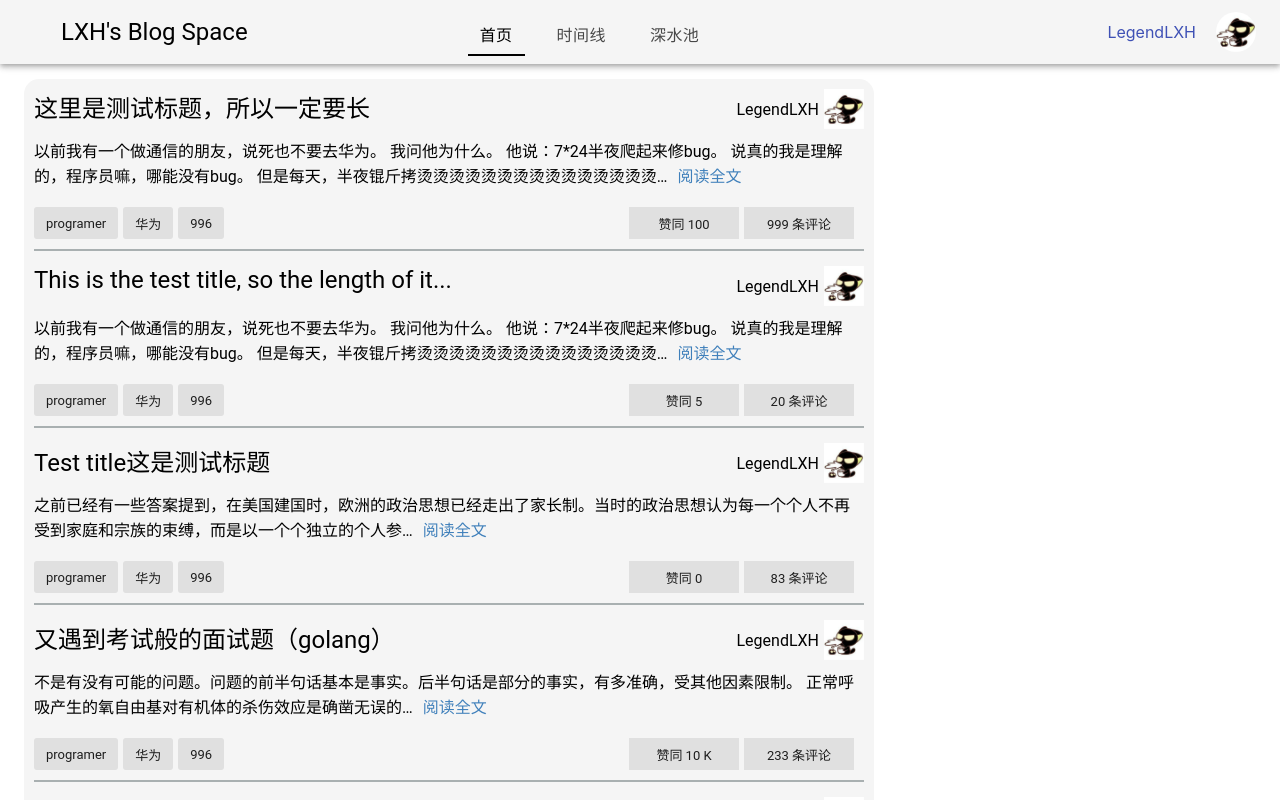
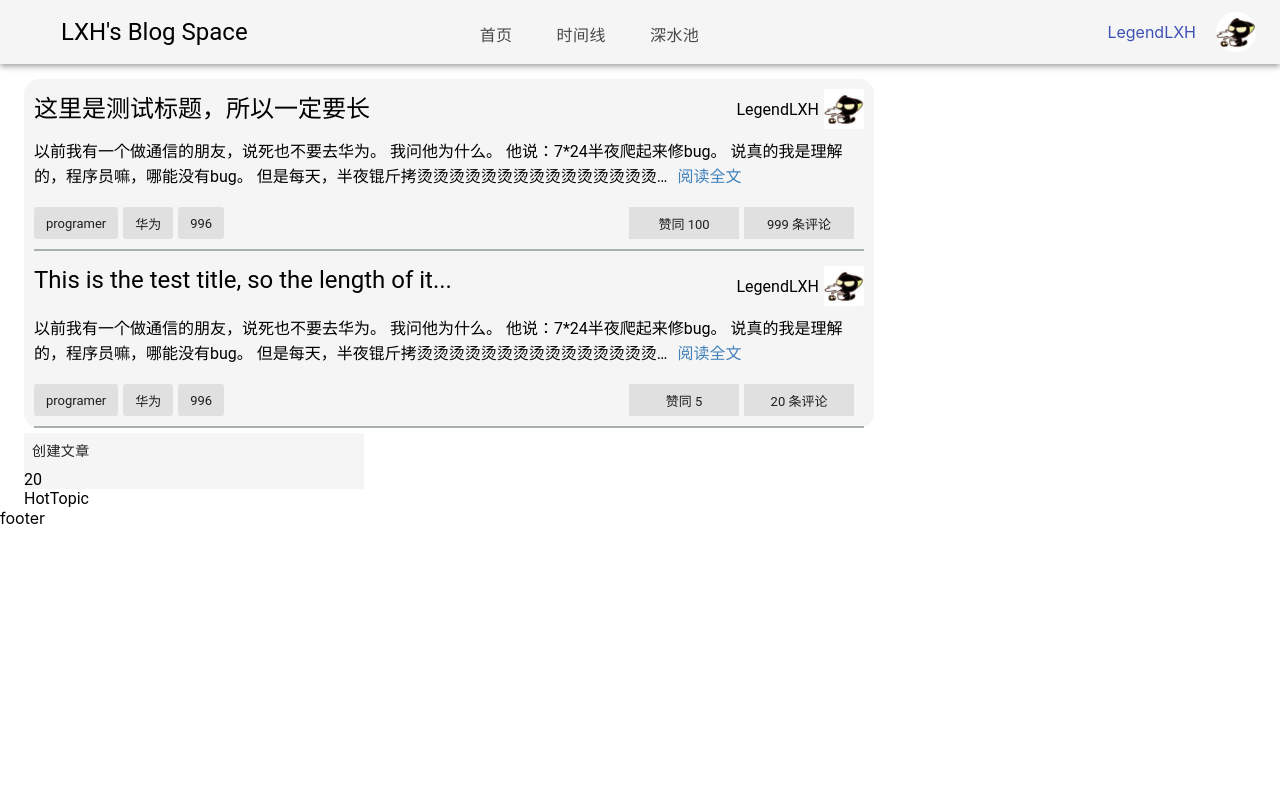
Before and after one commit to leaf-lxh/misaka_network, a React (Create React App) app in the folder LXHBlogSpace/front-end/react-app/: page / in a window 1280 px wide. Shown: the top 800 px of the page. Built offline with nearby package versions, Linux system fonts and the light colour scheme.

Commit message:
update slide function

```diff
--- a/LXHBlogSpace/front-end/react-app/src/components/BlogBrief.js
+++ b/LXHBlogSpace/front-end/react-app/src/components/BlogBrief.js
@@ -4,22 +4,24 @@ import { makeStyles } from '@material-ui/core/styles'
 
 import BlogBriefBox from './BlogBriefBox'
 
-var testBlogBriefData1 = '{"title": "这里是测试标题，所以一定要长", "article": "以前我有一个做通信的朋友，说死也不要去华为。 我问他为什么。 他说：7*24半夜爬起来修bug。 说真的我是理解的，程序员嘛，哪能没有bug。 但是每天，半夜锟斤拷烫烫烫烫烫烫烫烫烫烫烫烫烫烫烫…", "tags": ["programer", "华为", "996"], "interInfo": {"vote": "100", "comments": "999"}, "userInfo":{"name":"LegendLXH", "avatar":"lxhcat.jpg"}}';
+var testBlogBriefData1 = '{"title": "这里是测试标题，所以一定要长", "article": "以前我有一个做通信的朋友，说死也不要去华为。 我问他为什么。 他说：7*24半夜爬起来修bug。 说真的我是理解的，程序员嘛，哪能没有bug。 但是每天，半夜锟斤拷烫烫烫烫烫烫烫烫烫烫烫烫烫烫烫…", "tags": ["programer", "华为", "996"], "interInfo": {"vote": "100", "comments": "999"}, "userInfo":{"name":"LegendLXH", "avatar":"lxhcat.jpg"}, "href": "/blogs/114514"}';
 var testBlogBriefData2 = '{"title": "This is the test title, so the length of it...", "article": "以前我有一个做通信的朋友，说死也不要去华为。 我问他为什么。 他说：7*24半夜爬起来修bug。 说真的我是理解的，程序员嘛，哪能没有bug。 但是每天，半夜锟斤拷烫烫烫烫烫烫烫烫烫烫烫烫烫烫烫…", "tags": ["programer", "华为", "996"], "interInfo": {"vote": "5", "comments": "20"}, "userInfo":{"name":"LegendLXH", "avatar":"lxhcat.jpg"}}';
-var testBlogBriefData3 = '{"title": "Test title这是测试标题", "article": "之前已经有一些答案提到，在美国建国时，欧洲的政治思想已经走出了家长制。当时的政治思想认为每一个个人不再受到家庭和宗族的束缚，而是以一个个独立的个人参…", "tags": ["programer", "华为", "996"], "interInfo": {"vote": "0", "comments": "83"}, "userInfo":{"name":"LegendLXH", "avatar":"lxhcat.jpg"}}';
+
+/*var testBlogBriefData3 = '{"title": "Test title这是测试标题", "article": "之前已经有一些答案提到，在美国建国时，欧洲的政治思想已经走出了家长制。当时的政治思想认为每一个个人不再受到家庭和宗族的束缚，而是以一个个独立的个人参…", "tags": ["programer", "华为", "996"], "interInfo": {"vote": "0", "comments": "83"}, "userInfo":{"name":"LegendLXH", "avatar":"lxhcat.jpg"}}';
 var testBlogBriefData4 = '{"title": "又遇到考试般的面试题（golang）", "article": "不是有没有可能的问题。问题的前半句话基本是事实。后半句话是部分的事实，有多准确，受其他因素限制。 正常呼吸产生的氧自由基对有机体的杀伤效应是确凿无误的…", "tags": ["programer", "华为", "996"], "interInfo": {"vote": "10 K", "comments": "233"}, "userInfo":{"name":"LegendLXH", "avatar":"lxhcat.jpg"}}';
 var testBlogBriefData5 = '{"title": "方舟编译器对开发者有什么好处？", "article": "以前我有一个做通信的朋友，说死也不要去华为。 我问他为什么。 他说：7*24半夜爬起来修bug。 说真的我是理解的，程序员嘛，哪能没有bug。 但是每天，半夜锟斤拷烫烫烫烫烫烫烫烫烫烫烫烫烫烫烫…", "tags": ["programer", "华为", "996"], "interInfo": {"vote": "5.3 K", "comments": "1,135"}, "userInfo":{"name":"LegendLXH", "avatar":"lxhcat.jpg"}}';
 var testBlogBriefData6 = '{"title": "开机卡死第一屏(连 REC 都进不去)关机充电模式又正常", "article": "以前我有一个做通信的朋友，说死也不要去华为。 我问他为什么。 他说：7*24半夜爬起来修bug。 说真的我是理解的，程序员嘛，哪能没有bug。 但是每天，半夜锟斤拷烫烫烫烫烫烫烫烫烫烫烫烫烫烫烫…", "tags": ["programer", "华为", "996"], "interInfo": {"vote": "0", "comments": "999"}, "userInfo":{"name":"LegendLXH", "avatar":"lxhcat.jpg"}}';
 var testBlogBriefData7 = '{"title": "有从重庆去 google 开发者大会的朋友么", "article": "以前我有一个做通信的朋友，说死也不要去华为。 我问他为什么。 他说：7*24半夜爬起来修bug。 说真的我是理解的，程序员嘛，哪能没有bug。 但是每天，半夜锟斤拷烫烫烫烫烫烫烫烫烫烫烫烫烫烫烫…", "tags": ["programer", "华为", "996"], "interInfo": {"vote": "100 K", "comments": "13,123"}, "userInfo":{"name":"LegendLXH", "avatar":"lxhcat.jpg"}}';
-var testBlogBriefData8 = '{"title": "Test title这是测试标题", "article": "以前我有一个做通信的朋友，说死也不要去华为。 我问他为什么。 他说：7*24半夜爬起来修bug。 说真的我是理解的，程序员嘛，哪能没有bug。 但是每天，半夜锟斤拷烫烫烫烫烫烫烫烫烫烫烫烫烫烫烫…", "tags": ["programer", "华为", "996"], "interInfo": {"vote": "888", "comments": "999"}, "userInfo":{"name":"LegendLXH", "avatar":"lxhcat.jpg"}}';
-
-var bunchData = [testBlogBriefData1, testBlogBriefData2, testBlogBriefData3, testBlogBriefData4, testBlogBriefData5, testBlogBriefData6, testBlogBriefData7, testBlogBriefData8];
+var testBlogBriefData8 = '{"title": "Test title这是测试标题", "article": "以前我有一个做通信的朋友，说死也不要去华为。 我问他为什么。 他说：7*24半夜爬起来修bug。 说真的我是理解的，程序员嘛，哪能没有bug。 但是每天，半夜锟斤拷烫烫烫烫烫烫烫烫烫烫烫烫烫烫烫…", "tags": ["programer", "华为", "996"], "interInfo": {"vote": "888", "comments": "999"}, "userInfo":{"name":"LegendLXH", "avatar":"lxhcat.jpg"}, "href": "/blogs/114514"}';
+*/
+var bunchData = [testBlogBriefData1, testBlogBriefData2];
 function GetBlogBrief()
 {
     //由array.map函数来进行动态的批量JSX元素生成
+    //数据由此处的AJAX请求来获得
     return bunchData.map((blogText, index) =>{
         var blogData = JSON.parse(blogText);
-        return BlogBriefBox(blogData["title"], blogData["article"], blogData["tags"], blogData["interInfo"], blogData["userInfo"]);
+        return BlogBriefBox(blogData["title"], blogData["article"], blogData["tags"], blogData["interInfo"], blogData["userInfo"], blogData["href"]);
     })
 }
 
--- a/LXHBlogSpace/front-end/react-app/src/components/BlogBriefBox.js
+++ b/LXHBlogSpace/front-end/react-app/src/components/BlogBriefBox.js
@@ -3,7 +3,7 @@ import Avatar from '@material-ui/core/Avatar'
 import Chip from '@material-ui/core/Chip'
 import "./css/BlogBriefBox.css"
 
-function BlogBriefBox(title, article, tags, interInfo, userInfo)  {
+function BlogBriefBox(title, article, tags, interInfo, userInfo, href)  {
     return(
         <div className="blog-brief-root">
             <div className="blog-brief-head">
@@ -16,7 +16,7 @@ function BlogBriefBox(title, article, tags, interInfo, userInfo)  {
 
             <div className="blog-brief-content-block">
                 <span className="brief-content">{article}</span>
-                <button className="brief-moto">阅读全文</button>
+                <button className="brief-moto" onClick={()=>{window.open(href)}}>阅读全文</button>
             </div>
 
             <div className="blog-brief-footer">
--- /dev/null
+++ b/LXHBlogSpace/front-end/react-app/src/components/HotTopic.js
@@ -0,0 +1,11 @@
+import React from 'react';
+
+function HotTopic(){
+    return (
+        <div>
+            <div>HotTopic</div>
+        </div>
+    );
+}
+
+export default HotTopic;
--- a/LXHBlogSpace/front-end/react-app/src/components/MainContainer.js
+++ b/LXHBlogSpace/front-end/react-app/src/components/MainContainer.js
@@ -5,19 +5,44 @@ import { makeStyles } from '@material-ui/core/styles'
 import Container from '@material-ui/core/Container'
 
 import BlogBrief from './BlogBrief'
-import UserPanel from './UserPanel'
+import MainIndexRightPanel from './MainIndexRightPanel'
 
 import './css/MainContainer.css'
 
-const MainContainer = () => {
-    return(
-        <Container fixed className="main-container">
+
+function GenPage(requiredPage) {
+    if (requiredPage === "main")
+    {
+        return (
             <div className="blog-brief-list">
                 <BlogBrief />
             </div>
+        );
+    }
+    else if (requiredPage === "timeline")
+    {
+        return (
+            <div className="blog-brief-list">
+                timeline.
+            </div>
+        );
+    }
+    else
+    {
+        return (
+            <div className="blog-brief-list">
+                water
+            </div>
+        );
+    }
+}
 
-            <div>
-                <UserPanel />
+const MainContainer = (requiredPage) => {
+    return(
+        <Container fixed className="main-container">
+            {GenPage(requiredPage)}
+            <div  className="index-right-panel">
+                <MainIndexRightPanel/>
             </div>
 
         </Container>
--- /dev/null
+++ b/LXHBlogSpace/front-end/react-app/src/components/MainIndexRightPanel.js
@@ -0,0 +1,15 @@
+import React from 'react';
+
+import UserPanel from './UserPanel';
+import HotTopic from './HotTopic';
+
+function MainIndexRightPanel (){
+    return(
+        <>
+            <UserPanel />
+            <HotTopic />
+        </>
+    )
+}
+
+export default MainIndexRightPanel;
--- a/LXHBlogSpace/front-end/react-app/src/components/NavBar.js
+++ b/LXHBlogSpace/front-end/react-app/src/components/NavBar.js
@@ -1,4 +1,5 @@
 import React from 'react';
+import ReactDOM from 'react-dom';
 import { makeStyles } from '@material-ui/core/styles'
 import AppBar from '@material-ui/core/AppBar'
 import ToolBar from '@material-ui/core/Toolbar'
@@ -12,6 +13,7 @@ import Avatar from '@material-ui/core/Avatar';
 import AccountBoxIcon from '@material-ui/icons/AccountBox'
 import AssignmentIcon from '@material-ui/icons/Assignment'
 
+import MainContainer from './MainContainer'
 
 const navStyle = makeStyles ({
     root : {
@@ -98,7 +100,7 @@ const StatusZone = () =>{
             <>
                 <div className={style.userZone}>
                     <div className={style.userId}>
-                        <Link href="#user/?id=user" underline="none" >{name}</Link>
+                        <Link href="/user/?id=user" underline="none" >{name}</Link>
                     </div>
                     <Avatar src={avatar}/>
                 </div>
@@ -121,18 +123,20 @@ const StatusZone = () =>{
     }
 };
 
+
 const IndexZone = () => {
     const style = indexStyle();
     const [value, setValue] = React.useState(0);
     function handleChange(event, newValue) {
         setValue(newValue);
+        ReactDOM.render(MainContainer(newValue), document.getElementById('main-panel-root'));
     };
 
     return(
         <Tabs value = {value} onChange={handleChange} classes={{indicator:style.indicatorColor}} >
-            <Tab classes={{root:style.tabMod}} label="首页" href="#main" />
-            <Tab classes={{root:style.tabMod}} label="时间线" href="#timeline" />
-            <Tab classes={{root:style.tabMod}} label="深水池" href="#water" />
+            <Tab classes={{root:style.tabMod}} label="首页" href="#main" value="main"/>
+            <Tab classes={{root:style.tabMod}} label="时间线" href="#timeline" value="timeline" />
+            <Tab classes={{root:style.tabMod}} label="深水池" href="#water" value="water"/>
 
         </Tabs>
     );
--- a/LXHBlogSpace/front-end/react-app/src/components/UserPanel.js
+++ b/LXHBlogSpace/front-end/react-app/src/components/UserPanel.js
@@ -2,11 +2,28 @@ import React from 'react';
 // eslint-disable-next-line
 import { makeStyles } from '@material-ui/core/styles'
 
+import Button from "@material-ui/core/Button"
+import "./css/UserPanel.css"
+
+function GetuserInfo(){
+    var userInfoStr = '{"username": "TestName", "avatar": "lxhcat.jpg", "system_msg": "20", "user_msg": "30", "account_state": "ok"}';
+    var userInfo = JSON.parse(userInfoStr);
+    return userInfo;
+}
+
 const UserPanel = () => {
+    var userInfo = GetuserInfo();
     return(
-        <>
-            <div>UserPanel</div>
-        </>
+        <div className="user-panel">
+            <div className="control-panel">
+                <div>
+                    <Button>创建文章</Button>
+                </div>
+            </div>
+            <div className="msg-panel">
+                {userInfo["system_msg"]}
+            </div>
+        </div>
     )
 }
 
--- a/LXHBlogSpace/front-end/react-app/src/components/css/MainContainer.css
+++ b/LXHBlogSpace/front-end/react-app/src/components/css/MainContainer.css
@@ -1,5 +1,6 @@
 .main-container{
     margin-top: 15px;
+    display: flex;
 }
 
 .blog-brief-list{
@@ -7,6 +8,14 @@
     border-radius: 15px;
     height: auto;
     width: 850px;
-
+    margin-right: 20px;
     font-family: "Roboto";
 }
+
+.index-right-panel{
+    display: block;
+    width: 340px;
+    border-radius: 15px;
+    height: auto;
+    font-family: "Roboto";
+}
--- /dev/null
+++ b/LXHBlogSpace/front-end/react-app/src/components/css/UserPanel.css
@@ -0,0 +1,4 @@
+.user-panel{
+    background-color: #f5f5f5;
+    margin: auto;
+}
--- a/LXHBlogSpace/front-end/react-app/src/index.js
+++ b/LXHBlogSpace/front-end/react-app/src/index.js
@@ -6,7 +6,7 @@ import MainContainer from "./components/MainContainer"
 import * as serviceWorker from './serviceWorker';
 
 ReactDOM.render(<App />, document.getElementById('nav-root'));
-ReactDOM.render(<MainContainer />, document.getElementById('main-panel-root'));
+ReactDOM.render(MainContainer("main"), document.getElementById('main-panel-root'));
 ReactDOM.render(<div>footer</div>, document.getElementById('footer-root'));
 // If you want your app to work offline and load faster, you can change
 // unregister() to register() below. Note this comes with some pitfalls.
```
Also changed, not shown: 1 other file (tests, documents, lock files or other folders).
